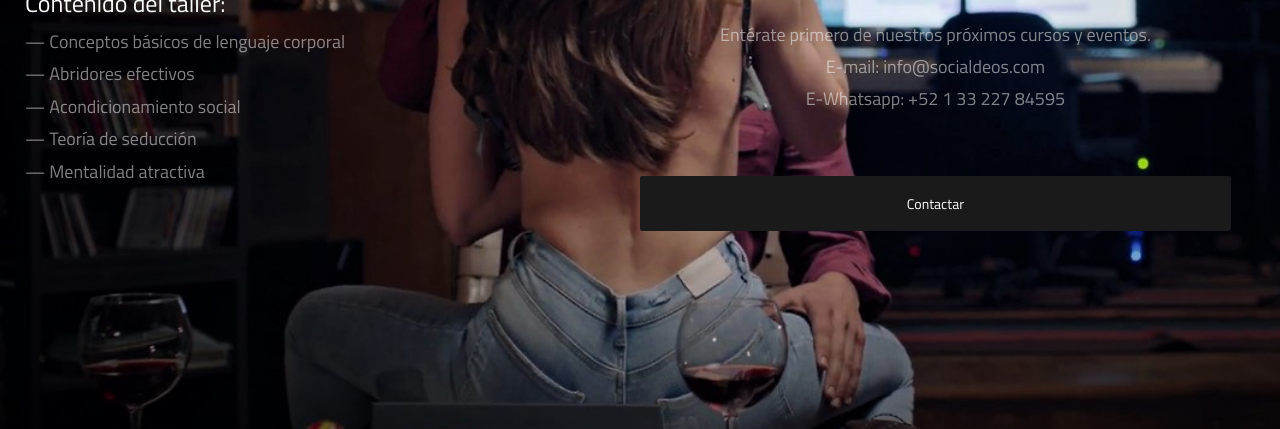
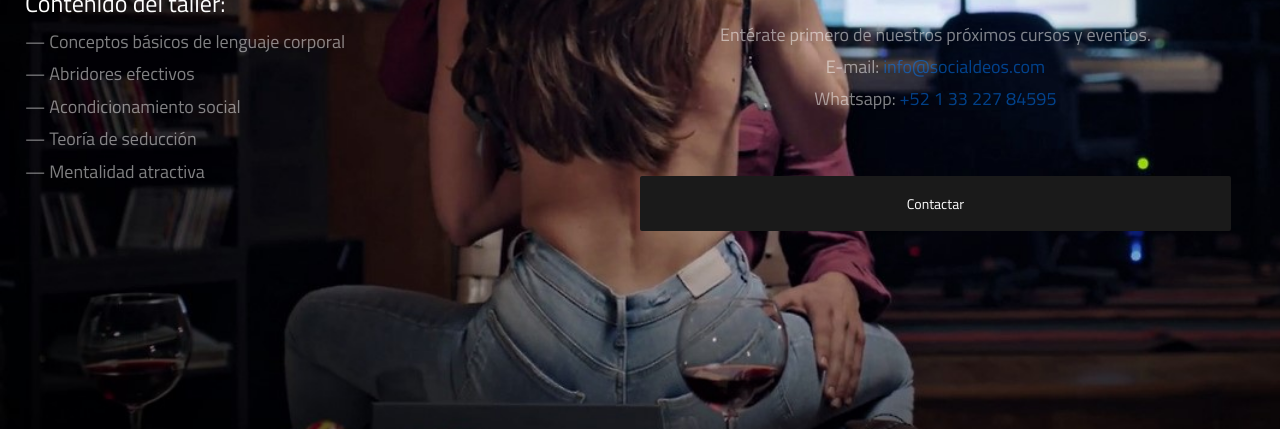
Before and after one commit to Apolo-punck/e1, a plain HTML site: page index.html in a window 1280 px wide. Shown: the part 371-800 px from the top of the page. Drawn offline with nearby package versions, Linux system fonts and the light colour scheme.

Commit message:
Add files via upload

```diff
--- a/index.html
+++ b/index.html
@@ -100,14 +100,14 @@
                     <br/>
                     <br/>
 
-                    <p>Entérate primero de nuestros próximos cursos y eventos.
-                        <p>E-mail: info@socialdeos.com</p>
+                    <p>Entérate primero de nuestros próximos cursos y eventos. <p>
+         E-mail: <a href="mailto:info@socialdeos.com">info@socialdeos.com</a></p>
+   <p> Whatsapp: <a href="https://api.whatsapp.com/send?phone=523322784595" target="_blank" rel="noopener noreferrer">+52 1 33 227 84595</a></p>
 
-                        <p>E-Whatsapp: +52 1 33 227 84595</p>
-                </div>
+                 </div>
 
 
-                            <a href="https://mail.google.com/mail/u/0/?tab=wm&ogbl#inbox" class="btn btn-primary full-width">Contactar</a>
+                            <a href="mailto:info@socialdeos.com" class="btn btn-primary full-width">Contactar</a>
                         </div>
                     </div>
                 </div>
```
